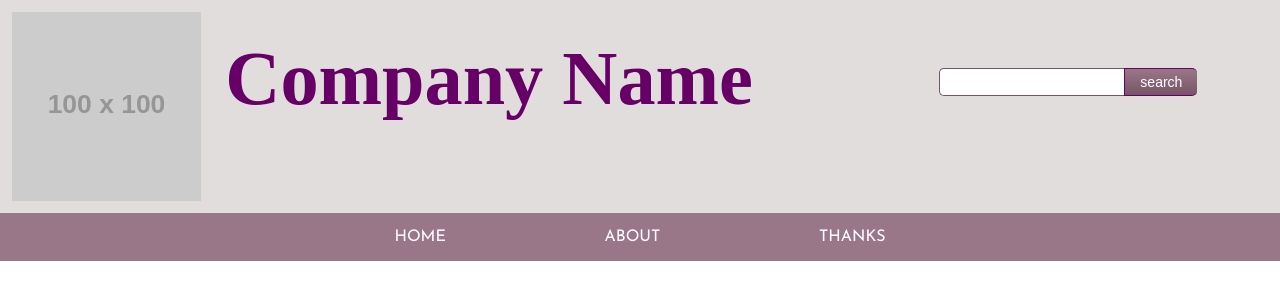
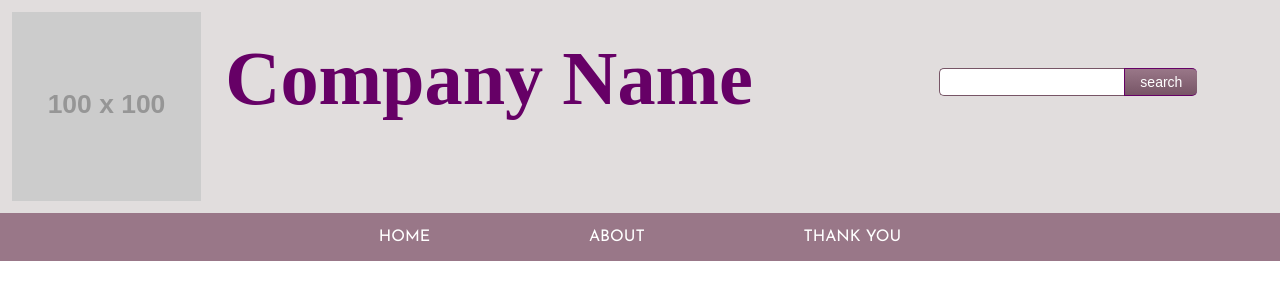
Before and after one commit to kathrinegreenberg/ecommerce-website, a Jekyll site: the page styleguide/header.html, which Jekyll copies as it is, in a window 1280 px wide. Shown: the top 300 px of the page. Built offline with Jekyll 4.4.1, drawn with Linux system fonts in a browser that asks for light colours; some web fonts are replaced.

Commit message:
Added html for the main site pages.
Added the home page, about page and thank you page html. Linked the
sites to the header so that the nav is active.

```diff
--- /dev/null
+++ b/index.html
@@ -0,0 +1,6 @@
+---
+layout: default
+---
+
+<h1>Company Name</h1>
+<p>Lorem ipsum dolor sit amet, consectetuer adipiscing elit. Aenean commen.</p>
--- a/styleguide/header.html
+++ b/styleguide/header.html
@@ -36,9 +36,9 @@
 
 		<nav class="nav">
 			<ul class="list-group">
-				<li class="list-group-item list-group-item-inline"><a href="index.html">Home</a></li>
-				<li class="list-group-item list-group-item-inline"><a href="about.html">About</a></li>
-				<li class="list-group-item list-group-item-inline"><a href="thank-you.html">Thanks</a></li>
+				<li class="list-group-item list-group-item-inline"><a href="../index.html">Home</a></li>
+				<li class="list-group-item list-group-item-inline"><a href="../about.html">About</a></li>
+				<li class="list-group-item list-group-item-inline"><a href="../thank-you.html">Thank you</a></li>
 			</ul>
 		</nav>
 	</header>
--- /dev/null
+++ b/thank-you.html
@@ -0,0 +1,6 @@
+---
+layout: default
+---
+
+<h1>Thank you</h1>
+<p>Lorem ipsum dolor sit amet, consectetuer adipiscing elit. Aenean commen.</p>
```
Also changed, not shown: about.html (added, +9 -0 lines), 4 other files.
